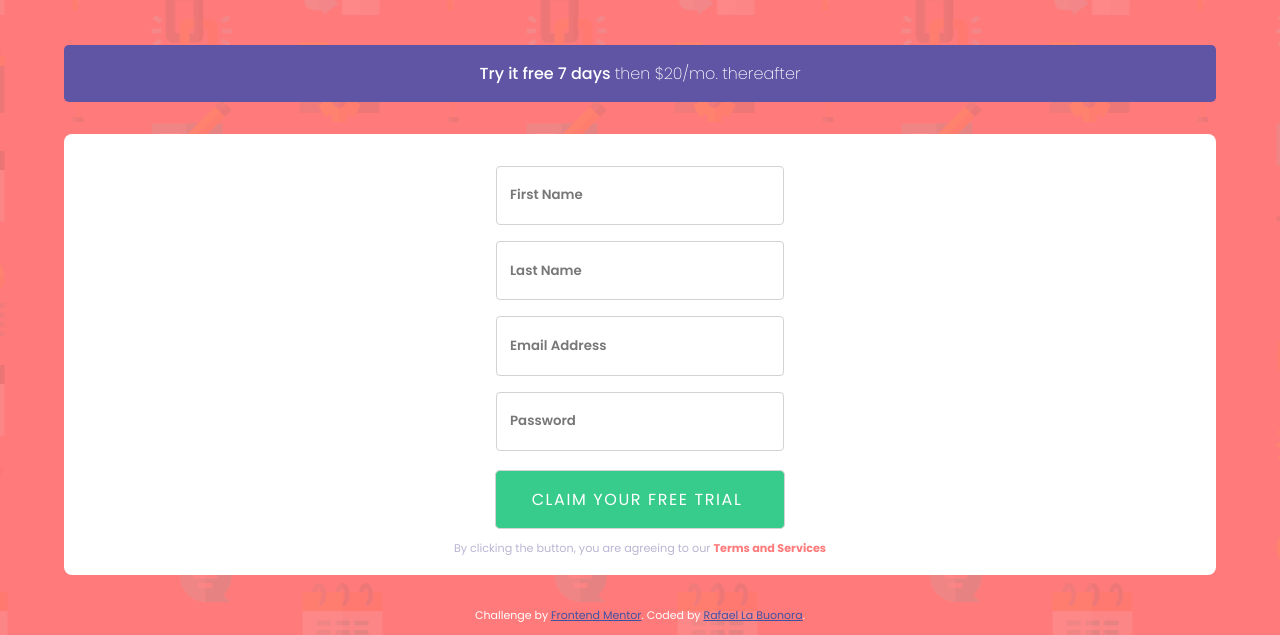
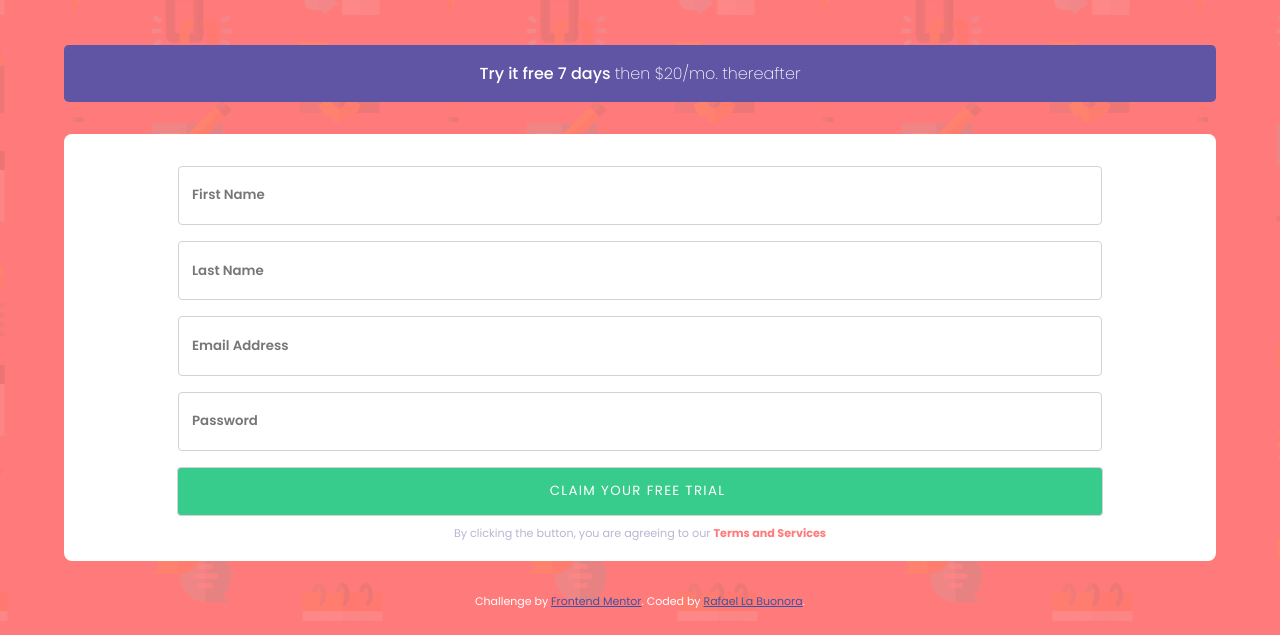
Before and after one commit to rlabuonora/signup_form, a plain HTML site: page index.html in a window 1280 px wide. Shown: the part 199-834 px from the top of the page. Drawn offline with Linux system fonts and the light colour scheme.

Commit message:
Fix submit button width

```diff
--- a/styles.css
+++ b/styles.css
@@ -66,7 +66,7 @@ input[type=submit] {
     margin: 1.2em auto;
     display: block;
     padding: 1.4em 1em;
-    width: 260px;
+    width: 80%;
     border-radius: .3em;
     border: 1px solid lightgray;
 
@@ -81,10 +81,10 @@ input[type=text], input[type=password] {
 input[type=submit] {
 
     text-transform: uppercase;
-    width: 290px;
     background-color: var(--green);
+    width: calc(80% + 30px);
     color: #fff;
-    font-size: 1em;
+
     letter-spacing: .1em;
     margin-bottom: .5em;
     padding: 1em;
```
Also changed, not shown: design/mobile-design.jpg.
